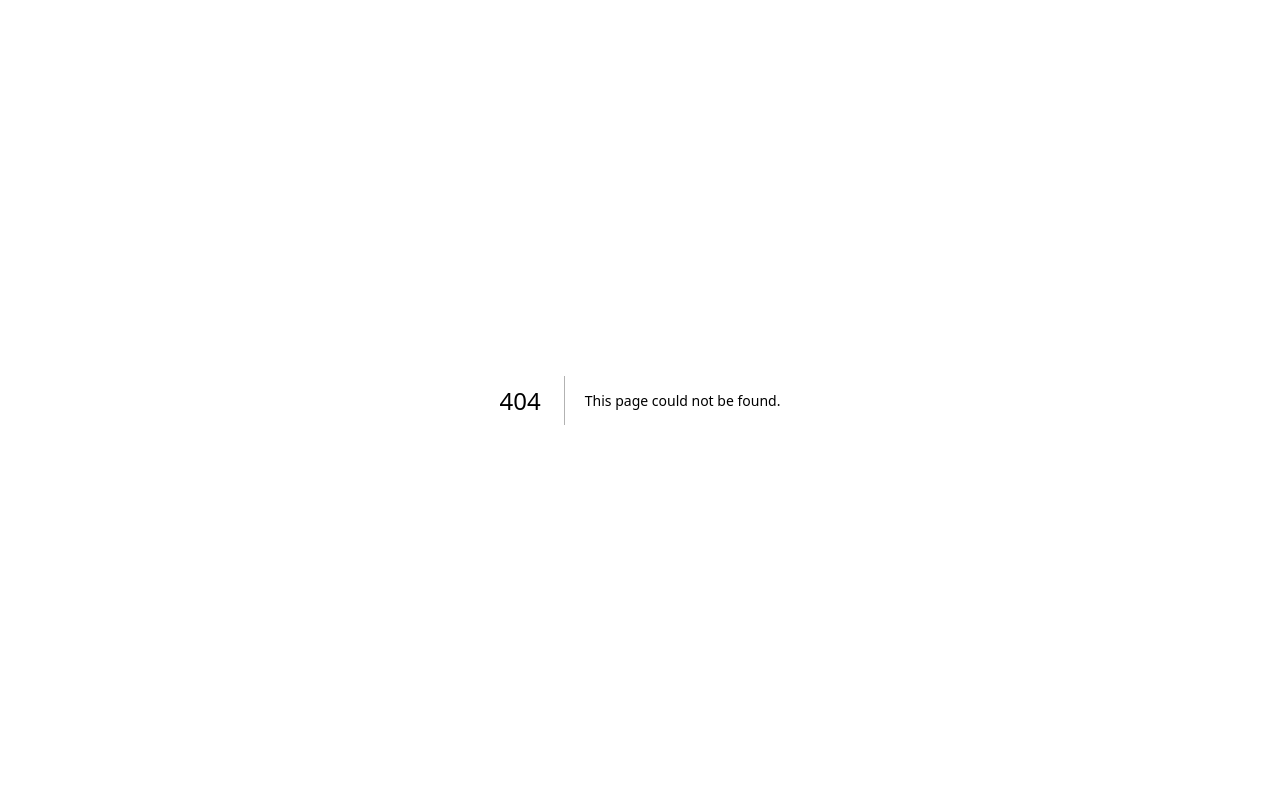
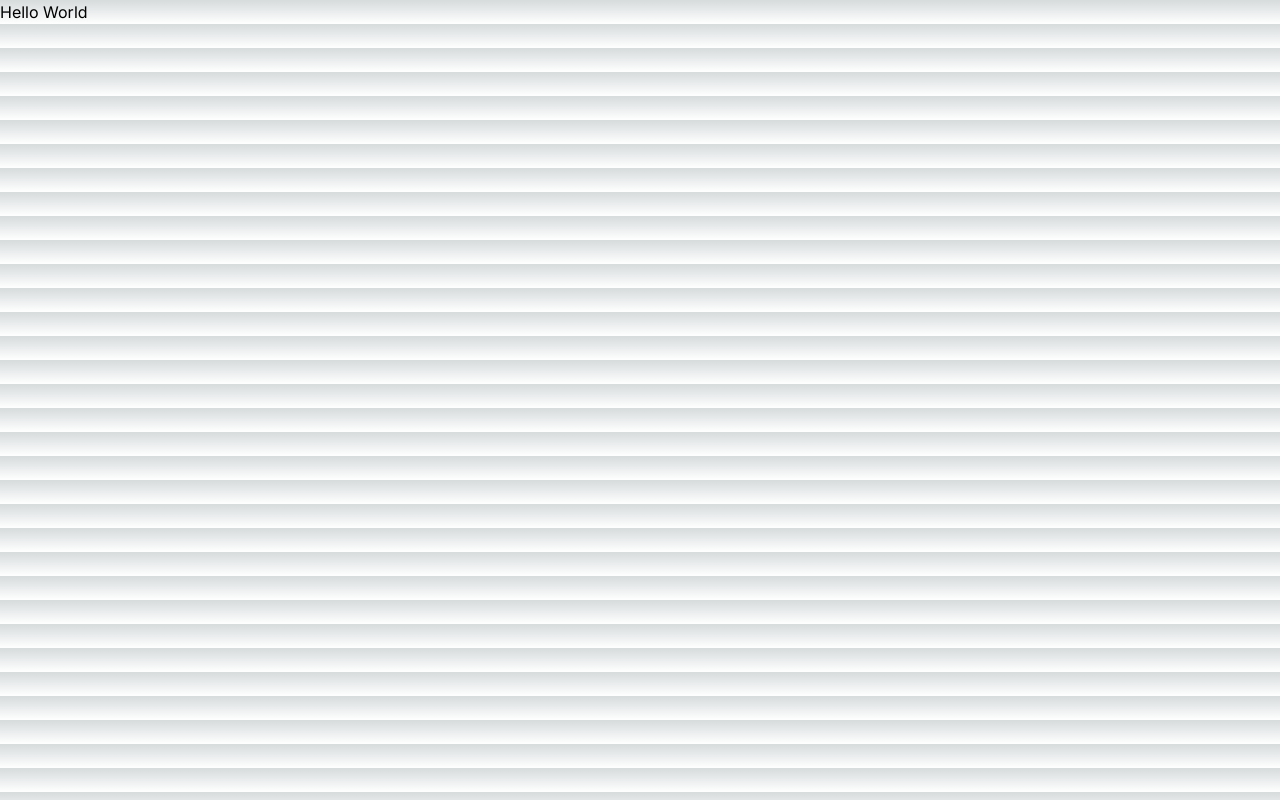
Before and after one commit to dotarjun/analytics-dashboard, a Next.js app: page /analytics in a window 1280 px wide. Before the commit this address had no page. Built offline with nearby package versions, Linux system fonts and the light colour scheme.

Commit message:
feat: hello world

```diff
--- /dev/null
+++ b/src/app/analytics/page.tsx
@@ -0,0 +1,7 @@
+import React from "react";
+
+const Page = () => {
+  return <div>Hello World</div>;
+};
+
+export default Page;
```
